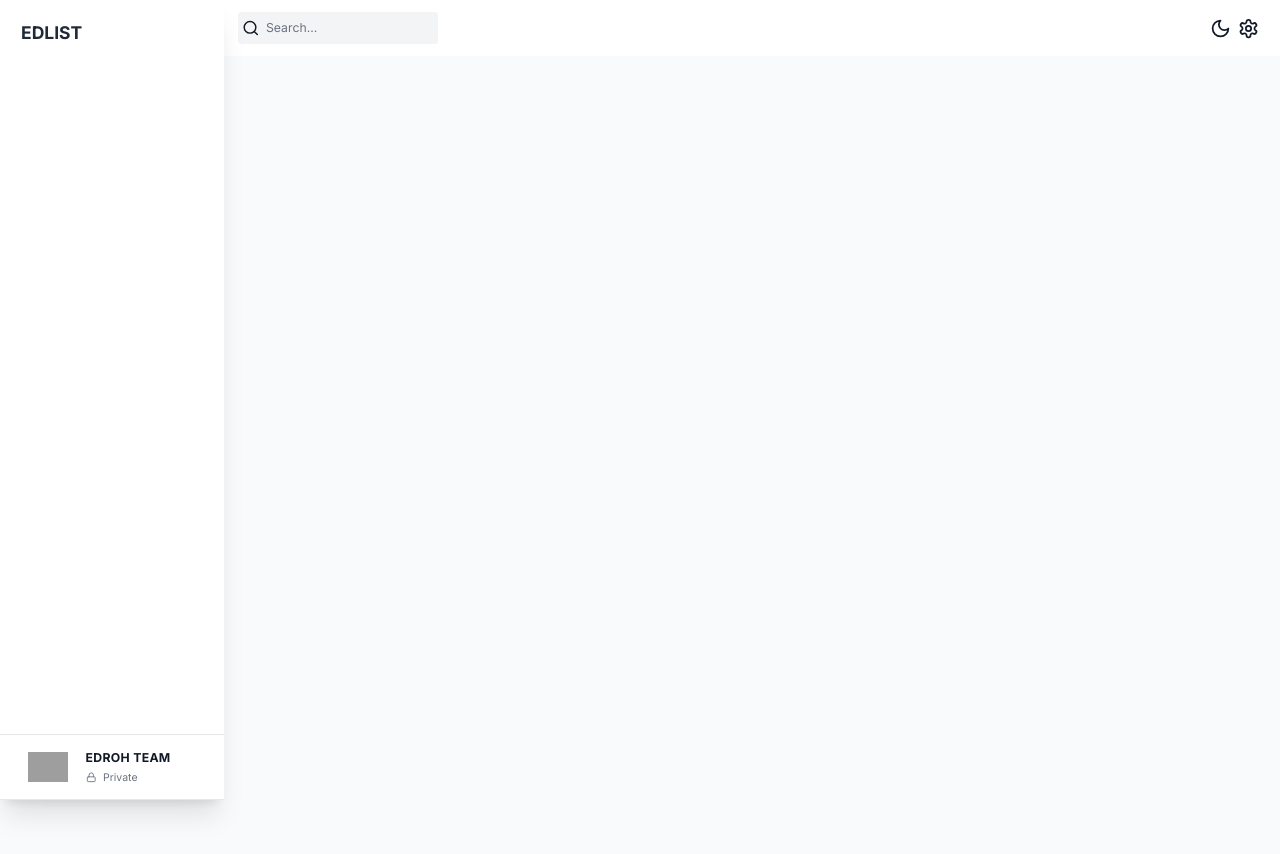
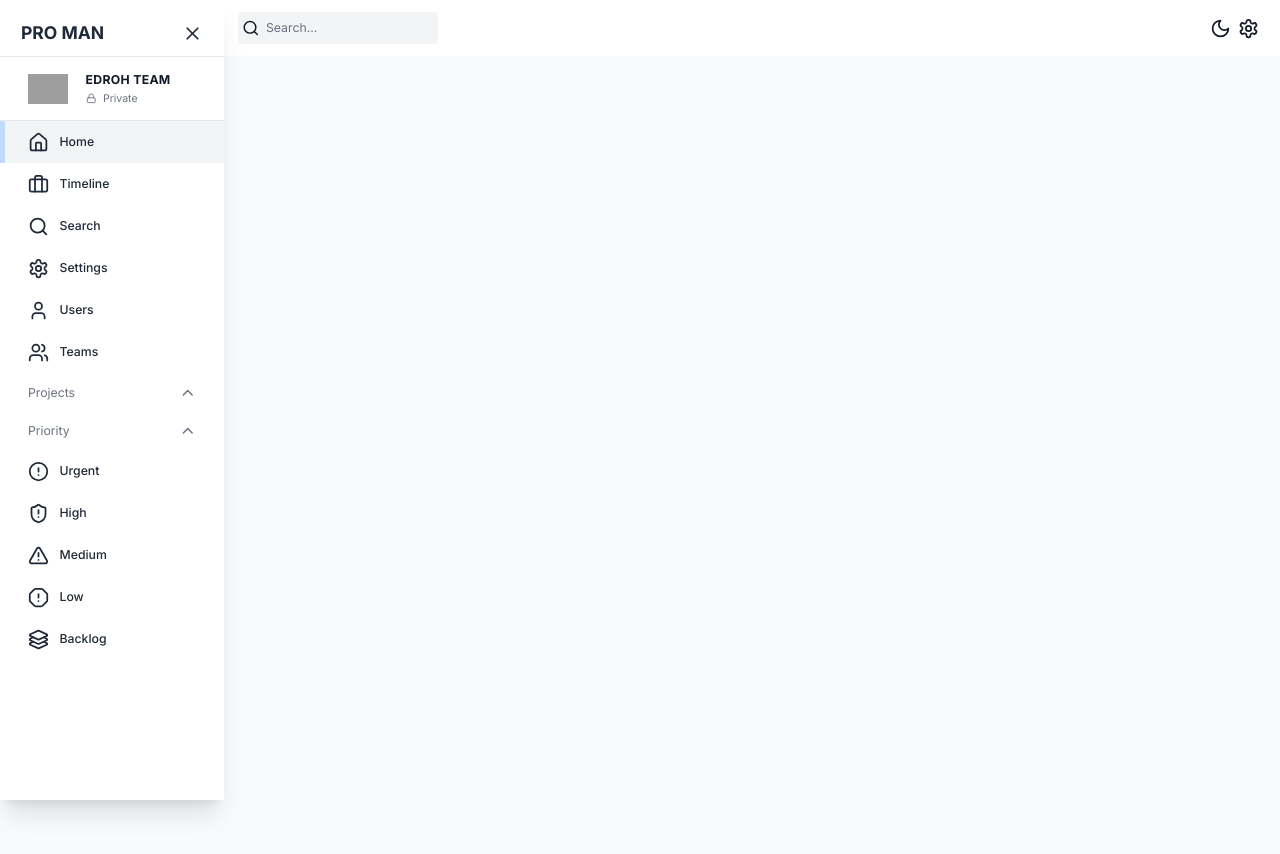
Before and after one commit to saad85/NextJS-Project-manager, a Next.js app in the folder client/: page / in a window 1280 px wide. Built offline with nearby package versions, Linux system fonts and the light colour scheme; grey boxes are pictures that could not be loaded.

Commit message:
sidebar options added. Design Updated. sidebar collapsed option added.

```diff
--- a/client/src/app/dashboardWrapper.tsx
+++ b/client/src/app/dashboardWrapper.tsx
@@ -16,7 +16,7 @@
     } else {
       document.documentElement.classList.remove("dark");
     }
-  });
+  }, [isDarkMode]);
 
   return (
     <div className="flex min-h-screen w-full bg-gray-50 text-gray-900">
--- a/client/src/app/globals.css
+++ b/client/src/app/globals.css
@@ -14,117 +14,49 @@
 .app {
   height: 100%;
   width: 100%;
-  font-size: 0.875rem;
-  background-color: white;
-}
-
-.dark html,
-.dark body,
-.dark #root,
-.dark .app {
-  background-color: #121212;
+  @apply text-sm;
+  @apply bg-white;
+  @apply dark:bg-black;
 }
 
 /* TIMELINE STYLING */
 .timeline ._3_ygE {
-  border-top-left-radius: 0.375rem;
-  border: 1px solid #e6e4e4;
-  border-right: 0;
+  @apply rounded-tl-md border border-r-0 border-[#e6e4e4] dark:border-stroke-dark;
 }
-
-.dark .timeline ._3_ygE {
-  border-color: #404040;
+.timeline ._2eZzQ {
+  @apply border-[#e6e4e4] dark:border-stroke-dark;
 }
-
-.timeline ._2eZzQ {
-  border-color: #e6e4e4;
+.timeline ._2dZTy {
+  @apply fill-white dark:fill-dark-secondary;
 }
-
-.dark .timeline ._2eZzQ {
-  border-color: #404040;
+.timeline ._2dZTy:nth-child(even) {
+  @apply fill-[#f5f5f5] dark:fill-dark-tertiary;
 }
-
-.timeline ._2dZTy {
-  fill: white;
+.timeline ._35nLX {
+  @apply fill-white stroke-[#e6e4e4] dark:fill-dark-secondary dark:stroke-stroke-dark;
 }
-
-.dark .timeline ._2dZTy {
-  fill: #1E1E1E;
+.timeline ._9w8d5 {
+  @apply fill-[#333] dark:fill-white;
 }
-
-.timeline ._2dZTy:nth-child(even) {
-  fill: #f5f5f5;
+.timeline ._34SS0 {
+  @apply bg-white dark:bg-dark-secondary;
 }
-
-.dark .timeline ._2dZTy:nth-child(even) {
-  fill: #2D2D2D;
+.timeline ._34SS0:nth-of-type(even) {
+  @apply bg-[#f5f5f5] dark:bg-dark-tertiary;
 }
-
-.timeline ._35nLX {
-  fill: white;
-  stroke: #e6e4e4;
-}
-
-.dark .timeline ._35nLX {
-  fill: #1E1E1E;
-  stroke: #404040;
-}
-
-.timeline ._9w8d5 {
-  fill: #333;
-}
-
-.dark .timeline ._9w8d5 {
-  fill: white;
-}
-
-.timeline ._34SS0 {
-  background-color: white;
-}
-
-.dark .timeline ._34SS0 {
-  background-color: #1E1E1E;
-}
-
-.timeline ._34SS0:nth-of-type(even) {
-  background-color: #f5f5f5;
-}
-
-.dark .timeline ._34SS0:nth-of-type(even) {
-  background-color: #2D2D2D;
-}
-
 .timeline ._RuwuK,
 .timeline ._3rUKi,
 .timeline ._1rLuZ {
-  stroke: #e6e4e4;
+  @apply stroke-[#e6e4e4] dark:stroke-stroke-dark;
 }
-
-.dark .timeline ._RuwuK,
-.dark .timeline ._3rUKi,
-.dark .timeline ._1rLuZ {
-  stroke: #404040;
+.timeline ._3ZbQT {
+  @apply border-l-0 border-[#e6e4e4] dark:border-stroke-dark;
 }
-
-.timeline ._3ZbQT {
-  border-left: 0;
-  border-color: #e6e4e4;
+.timeline ._3T42e {
+  @apply bg-white dark:bg-dark-bg;
 }
-
-.dark .timeline ._3ZbQT {
-  border-color: #404040;
-}
-
-.timeline ._3T42e {
-  background-color: white;
-}
-
-.dark .timeline ._3T42e {
-  background-color: #121212;
-}
-
-.dark .timeline ._29NTg {
-  color: #737373;
+.timeline ._29NTg {
+  @apply dark:text-neutral-500;
 }
 
 ::-webkit-scrollbar {
--- a/client/src/components/Sidebar/index.tsx
+++ b/client/src/components/Sidebar/index.tsx
@@ -1,21 +1,78 @@
 "use client";
+
+import { useAppDispatch, useAppSelector } from "@/app/redux";
+import { setIsSidebarCollapsed } from "@/state";
+// import { useGetAuthUserQuery, useGetProjectsQuery } from "@/state/api";
+import { signOut } from "aws-amplify/auth";
+import {
+  AlertCircle,
+  AlertOctagon,
+  AlertTriangle,
+  Briefcase,
+  ChevronDown,
+  ChevronUp,
+  Home,
+  Layers3,
+  LockIcon,
+  LucideIcon,
+  Search,
+  Settings,
+  ShieldAlert,
+  User,
+  Users,
+  X,
+} from "lucide-react";
 import Image from "next/image";
-import { LockIcon } from "lucide-react";
+import Link from "next/link";
+import { usePathname } from "next/navigation";
+import React, { useState } from "react";
+
+const Sidebar = () => {
+  const [showProjects, setShowProjects] = useState(true);
+  const [showPriority, setShowPriority] = useState(true);
+
+  // const { data: projects } = useGetProjectsQuery();
+  const dispatch = useAppDispatch();
+  const isSidebarCollapsed = useAppSelector(
+    (state) => state.global.isSidebarCollapsed
+  );
+
+  // const { data: currentUser } = useGetAuthUserQuery({});
+  const handleSignOut = async () => {
+    try {
+      await signOut();
+    } catch (error) {
+      console.error("Error signing out: ", error);
+    }
+  };
+  // if (!currentUser) return null;
+  // const currentUserDetails = currentUser?.userDetails;
 
   const sidebarClassNames = `fixed flex flex-col h-[100%] justify-between shadow-xl
     transition-all duration-300 h-full z-40 dark:bg-black overflow-y-auto bg-white
+    ${isSidebarCollapsed ? "w-0 hidden" : "w-64"}
   `;
 
-const Sidebar = () => {
   return (
     <div className={sidebarClassNames}>
       <div className="flex h-[100%] w-full flex-col justify-start">
+        {/* TOP LOGO */}
         <div className="z-50 flex min-h-[56px] w-64 items-center justify-between bg-white px-6 pt-3 dark:bg-black">
           <div className="text-xl font-bold text-gray-800 dark:text-white">
-            EDLIST
+            PRO MAN
           </div>
+          {isSidebarCollapsed ? null : (
+            <button
+              className="py-3"
+              onClick={() => {
+                dispatch(setIsSidebarCollapsed(!isSidebarCollapsed));
+              }}
+            >
+              <X className="h-6 w-6 text-gray-800 hover:text-gray-500 dark:text-white" />
+            </button>
+          )}
         </div>
-      </div>
+        {/* TEAM */}
         <div className="flex items-center gap-5 border-y-[1.5px] border-gray-200 px-8 py-4 dark:border-gray-700">
           <Image
             src="https://pm-s3-images.s3.us-east-2.amazonaws.com/logo.png"
@@ -33,8 +90,136 @@
             </div>
           </div>
         </div>
+        {/* NAVBAR LINKS */}
+        <nav className="z-10 w-full">
+          <SidebarLink icon={Home} label="Home" href="/" />
+          <SidebarLink icon={Briefcase} label="Timeline" href="/timeline" />
+          <SidebarLink icon={Search} label="Search" href="/search" />
+          <SidebarLink icon={Settings} label="Settings" href="/settings" />
+          <SidebarLink icon={User} label="Users" href="/users" />
+          <SidebarLink icon={Users} label="Teams" href="/teams" />
+        </nav>
+
+        {/* PROJECTS LINKS */}
+        <button
+          onClick={() => setShowProjects((prev) => !prev)}
+          className="flex w-full items-center justify-between px-8 py-3 text-gray-500"
+        >
+          <span className="">Projects</span>
+          {showProjects ? (
+            <ChevronUp className="h-5 w-5" />
+          ) : (
+            <ChevronDown className="h-5 w-5" />
+          )}
+        </button>
+        {/* PROJECTS LIST */}
+        {/* {showProjects &&
+          projects?.map((project) => (
+            <SidebarLink
+              key={project.id}
+              icon={Briefcase}
+              label={project.name}
+              href={`/projects/${project.id}`}
+            />
+          ))} */}
+
+        {/* PRIORITIES LINKS */}
+        <button
+          onClick={() => setShowPriority((prev) => !prev)}
+          className="flex w-full items-center justify-between px-8 py-3 text-gray-500"
+        >
+          <span className="">Priority</span>
+          {showPriority ? (
+            <ChevronUp className="h-5 w-5" />
+          ) : (
+            <ChevronDown className="h-5 w-5" />
+          )}
+        </button>
+        {showPriority && (
+          <>
+            <SidebarLink
+              icon={AlertCircle}
+              label="Urgent"
+              href="/priority/urgent"
+            />
+            <SidebarLink
+              icon={ShieldAlert}
+              label="High"
+              href="/priority/high"
+            />
+            <SidebarLink
+              icon={AlertTriangle}
+              label="Medium"
+              href="/priority/medium"
+            />
+            <SidebarLink icon={AlertOctagon} label="Low" href="/priority/low" />
+            <SidebarLink
+              icon={Layers3}
+              label="Backlog"
+              href="/priority/backlog"
+            />
+          </>
+        )}
+      </div>
+      <div className="z-10 mt-32 flex w-full flex-col items-center gap-4 bg-white px-8 py-4 dark:bg-black md:hidden">
+        <div className="flex w-full items-center">
+          <div className="align-center flex h-9 w-9 justify-center">
+            {/* {!!currentUserDetails?.profilePictureUrl ? (
+              <Image
+                src={`https://pm-s3-images.s3.us-east-2.amazonaws.com/${currentUserDetails?.profilePictureUrl}`}
+                alt={currentUserDetails?.username || "User Profile Picture"}
+                width={100}
+                height={50}
+                className="h-full rounded-full object-cover"
+              />
+            ) : (
+              <User className="h-6 w-6 cursor-pointer self-center rounded-full dark:text-white" />
+            )} */}
+          </div>
+          <span className="mx-3 text-gray-800 dark:text-white">
+            {/* {currentUserDetails?.username} */}
+          </span>
+          <button
+            className="self-start rounded bg-blue-400 px-4 py-2 text-xs font-bold text-white hover:bg-blue-500 md:block"
+            onClick={handleSignOut}
+          >
+            Sign out
+          </button>
+        </div>
+      </div>
     </div>
   );
 };
 
+interface SidebarLinkProps {
+  href: string;
+  icon: LucideIcon;
+  label: string;
+}
+
+const SidebarLink = ({ href, icon: Icon, label }: SidebarLinkProps) => {
+  const pathname = usePathname();
+  const isActive =
+    pathname === href || (pathname === "/" && href === "/dashboard");
+
+  return (
+    <Link href={href} className="w-full">
+      <div
+        className={`relative flex cursor-pointer items-center gap-3 transition-colors hover:bg-gray-100 dark:bg-black dark:hover:bg-gray-700 ${
+          isActive ? "bg-gray-100 text-white dark:bg-gray-600" : ""
+        } justify-start px-8 py-3`}
+      >
+        {isActive && (
+          <div className="absolute left-0 top-0 h-[100%] w-[5px] bg-blue-200" />
+        )}
+
+        <Icon className="h-6 w-6 text-gray-800 dark:text-gray-100" />
+        <span className={`font-medium text-gray-800 dark:text-gray-100`}>
+          {label}
+        </span>
+      </div>
+    </Link>
+  );
+};
+
 export default Sidebar;
```
Lines whose indentation alone changed are shown as unchanged.
